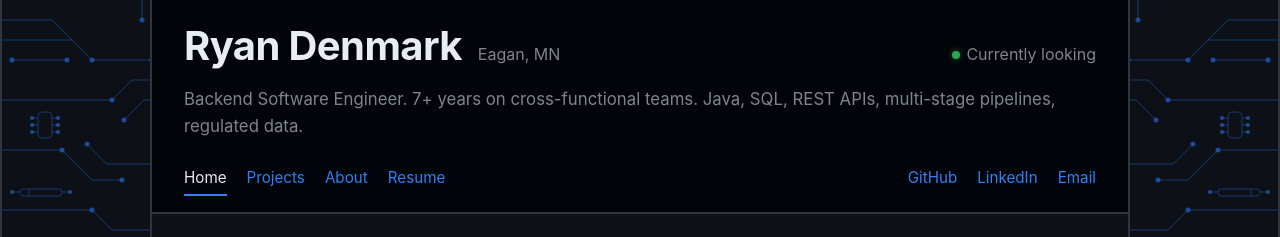
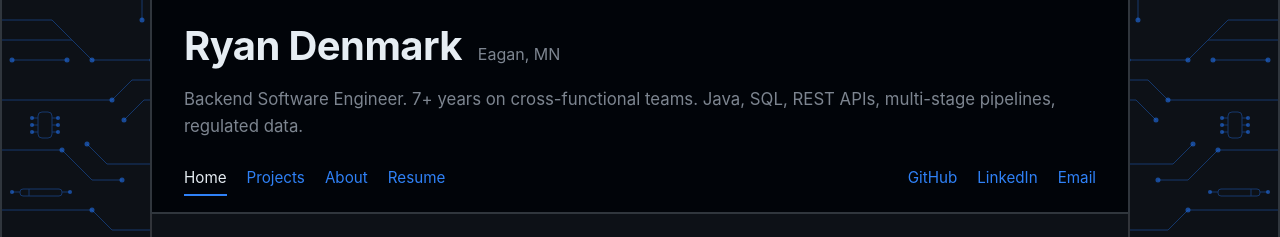
Before and after one commit to rwdenmark/rwdenmark.github.io, a Jekyll site: the page built from index.html, in a window 1280 px wide. Shown: the top 237 px of the page. Built offline with Jekyll 4.4.1, drawn with Linux system fonts in a browser that asks for light colours.

Commit message:
Removing status indicator

```diff
--- a/_layouts/default.html
+++ b/_layouts/default.html
@@ -117,7 +117,6 @@
       <div class="name-row">
         <h1>Ryan Denmark</h1>
         <span class="location">Eagan, MN</span>
-        <span class="availability" aria-label="Currently available for backend roles"><span class="status-dot" aria-hidden="true"></span>Currently looking</span>
       </div>
       <p class="tagline">Backend Software Engineer. 7+ years on cross-functional teams. Java, SQL, REST APIs, multi-stage pipelines, regulated data.</p>
       <nav class="links" aria-label="Main navigation">
--- a/assets/style.css
+++ b/assets/style.css
@@ -118,26 +118,6 @@ header .container {
 .name-row { display: flex; align-items: baseline; gap: 16px; flex-wrap: wrap; margin-bottom: 8px; }
 h1 { font-size: 2.5rem; font-weight: 700; margin: 0; letter-spacing: -0.015em; color: var(--text); }
 .location { font-size: 1rem; color: var(--muted); }
-.availability {
-  margin-left: auto;
-  font-size: 1rem;
-  color: var(--muted);
-}
-@media (max-width: 640px) {
-  .availability { margin-left: 0; }
-}
-.status-dot {
-  display: inline-block;
-  width: 8px;
-  height: 8px;
-  margin-right: 6px;
-  background: #2da44e;
-  border-radius: 50%;
-  vertical-align: middle;
-  position: relative;
-  top: -1px;
-  box-shadow: 0 0 6px rgba(45, 164, 78, 0.6);
-}
 .tagline { color: var(--muted); font-size: 1.05rem; margin: 0; }
 
 main { flex: 1; padding: 24px 0; }
```
